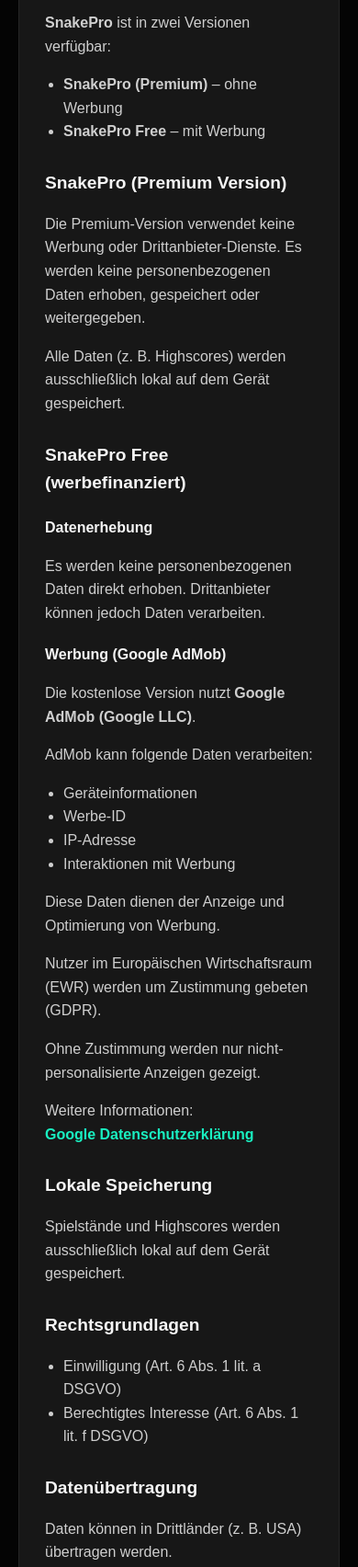
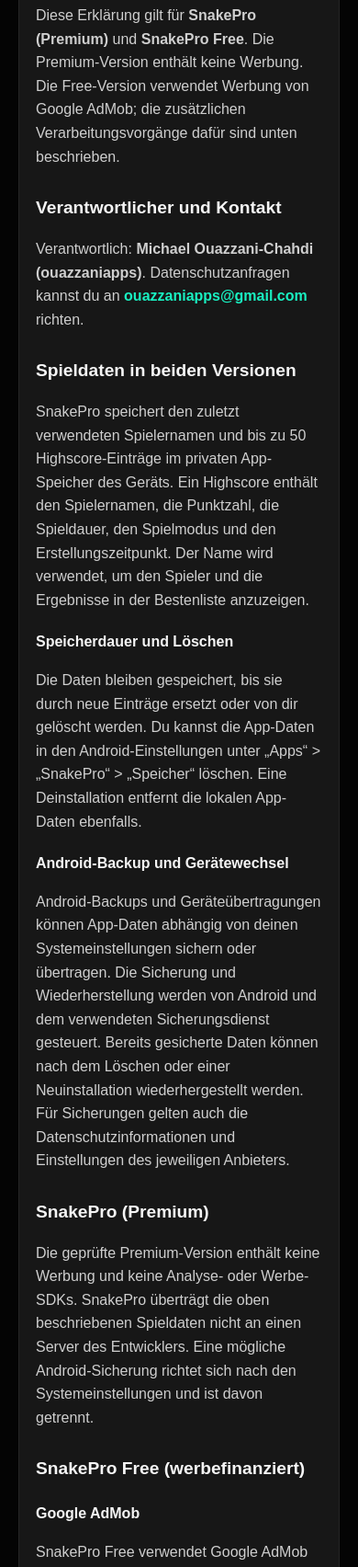
Before and after one commit to MikeOisCool/snakepro-privacy, a plain HTML site: page index.html in a window 390 px wide. Shown: the part 296-2000 px from the top of the page at 92% size. Drawn offline with Linux system fonts and the light colour scheme.

Commit message:
Revise title and meta description in index.html
Updated the title and meta description for better SEO. Adjusted layout and styling for improved readability and responsiveness.

```diff
--- a/index.html
+++ b/index.html
@@ -3,7 +3,8 @@
 <head>
   <meta charset="UTF-8" />
   <meta name="viewport" content="width=device-width, initial-scale=1.0" />
-  <title>Datenschutz – SnakePro</title>
+  <meta name="description" content="Datenschutzerklärung für SnakePro Premium und SnakePro Free." />
+  <title>Datenschutzerklärung – SnakePro</title>
 
   <style>
     :root {
@@ -15,9 +16,7 @@
       --border: rgba(255,255,255,0.06);
     }
 
-    * {
-      box-sizing: border-box;
-    }
+    * { box-sizing: border-box; }
 
     body {
       margin: 0;
@@ -28,7 +27,7 @@
     }
 
     .wrap {
-      max-width: 1100px;
+      max-width: 900px;
       margin: 0 auto;
       padding: 40px 20px 60px;
     }
@@ -44,10 +43,7 @@
       margin-bottom: 8px;
     }
 
-    .subtitle {
-      color: var(--muted);
-      font-size: 1rem;
-    }
+    .subtitle { color: var(--muted); }
 
     .card {
       background: var(--card);
@@ -78,13 +74,8 @@
       color: var(--text);
     }
 
-    p, li {
-      color: var(--muted);
-    }
-
-    ul {
-      padding-left: 20px;
-    }
+    p, li { color: var(--muted); }
+    ul { padding-left: 20px; }
 
     a {
       color: var(--accent);
@@ -92,9 +83,7 @@
       font-weight: 600;
     }
 
-    a:hover {
-      text-decoration: underline;
-    }
+    a:hover { text-decoration: underline; }
 
     .footer-links {
       margin-top: 30px;
@@ -104,121 +93,111 @@
       justify-content: center;
     }
 
-    .note {
-      margin-top: 20px;
-      font-size: 0.95rem;
-      color: var(--muted);
-      text-align: center;
+    @media (max-width: 600px) {
+      .card { padding: 24px 18px; }
     }
   </style>
 </head>
 
 <body>
-  <div class="wrap">
+  <main class="wrap">
+    <header class="header">
+      <div class="brand">SnakePro</div>
+      <div class="subtitle">Datenschutzerklärung</div>
+    </header>
 
-    <div class="header">
-      <div class="brand">SnakePro</div>
-      <div class="subtitle">Meine Android Apps</div>
-    </div>
-
-    <div class="card">
+    <article class="card">
       <h1>Datenschutzerklärung</h1>
 
-      <p><strong>SnakePro</strong> ist in zwei Versionen verfügbar:</p>
-      <ul>
-        <li><strong>SnakePro (Premium)</strong> – ohne Werbung</li>
-        <li><strong>SnakePro Free</strong> – mit Werbung</li>
-      </ul>
-
-      <h2>SnakePro (Premium Version)</h2>
       <p>
-        Die Premium-Version verwendet keine Werbung oder Drittanbieter-Dienste.
-        Es werden keine personenbezogenen Daten erhoben, gespeichert oder weitergegeben.
+        Diese Erklärung gilt für <strong>SnakePro (Premium)</strong> und
+        <strong>SnakePro Free</strong>. Die Premium-Version enthält keine Werbung.
+        Die Free-Version verwendet Werbung von Google AdMob; die zusätzlichen
+        Verarbeitungsvorgänge dafür sind unten beschrieben.
       </p>
 
+      <h2>Verantwortlicher und Kontakt</h2>
       <p>
-        Alle Daten (z. B. Highscores) werden ausschließlich lokal auf dem Gerät gespeichert.
+        Verantwortlich: <strong>Michael Ouazzani-Chahdi (ouazzaniapps)</strong>.
+        Datenschutzanfragen kannst du an
+        <a href="mailto:ouazzaniapps@gmail.com">ouazzaniapps@gmail.com</a> richten.
+      </p>
+
+      <h2>Spieldaten in beiden Versionen</h2>
+      <p>
+        SnakePro speichert den zuletzt verwendeten Spielernamen und bis zu 50
+        Highscore-Einträge im privaten App-Speicher des Geräts. Ein Highscore
+        enthält den Spielernamen, die Punktzahl, die Spieldauer, den Spielmodus
+        und den Erstellungszeitpunkt. Der Name wird verwendet, um den Spieler
+        und die Ergebnisse in der Bestenliste anzuzeigen.
+      </p>
+
+      <h3>Speicherdauer und Löschen</h3>
+      <p>
+        Die Daten bleiben gespeichert, bis sie durch neue Einträge ersetzt oder
+        von dir gelöscht werden. Du kannst die App-Daten in den Android-Einstellungen
+        unter „Apps“ &gt; „SnakePro“ &gt; „Speicher“ löschen. Eine Deinstallation
+        entfernt die lokalen App-Daten ebenfalls.
+      </p>
+
+      <h3>Android-Backup und Gerätewechsel</h3>
+      <p>
+        Android-Backups und Geräteübertragungen können App-Daten abhängig von
+        deinen Systemeinstellungen sichern oder übertragen. Die Sicherung und
+        Wiederherstellung werden von Android und dem verwendeten Sicherungsdienst
+        gesteuert. Bereits gesicherte Daten können nach dem Löschen oder einer
+        Neuinstallation wiederhergestellt werden. Für Sicherungen gelten auch
+        die Datenschutzinformationen und Einstellungen des jeweiligen Anbieters.
+      </p>
+
+      <h2>SnakePro (Premium)</h2>
+      <p>
+        Die geprüfte Premium-Version enthält keine Werbung und keine Analyse-
+        oder Werbe-SDKs. SnakePro überträgt die oben beschriebenen Spieldaten
+        nicht an einen Server des Entwicklers. Eine mögliche Android-Sicherung
+        richtet sich nach den Systemeinstellungen und ist davon getrennt.
       </p>
 
       <h2>SnakePro Free (werbefinanziert)</h2>
-
-      <h3>Datenerhebung</h3>
+      <h3>Google AdMob</h3>
       <p>
-        Es werden keine personenbezogenen Daten direkt erhoben.
-        Drittanbieter können jedoch Daten verarbeiten.
+        SnakePro Free verwendet Google AdMob (Google LLC), um Werbung anzuzeigen.
+        Im Zusammenhang mit der Werbung kann Google beispielsweise Geräteinformationen,
+        die Werbe-ID, die IP-Adresse und Interaktionen mit Anzeigen verarbeiten.
+        Diese Verarbeitung dient der Auslieferung und gegebenenfalls der
+        Personalisierung beziehungsweise Messung von Werbung.
+      </p>
+      <p>
+        Nutzende im Europäischen Wirtschaftsraum werden nach den Angaben für
+        SnakePro Free um Einwilligung gebeten. Ohne Einwilligung werden dort
+        nicht personalisierte Anzeigen gezeigt. Die konkrete Verarbeitung hängt
+        auch von der Auswahl in der Free-Version und den Geräteeinstellungen ab.
+      </p>
+      <p>
+        Dabei kann Google Daten nach eigenen Datenschutzbestimmungen verarbeiten
+        und gegebenenfalls in andere Länder übertragen. Weitere Informationen:
+        <a href="https://policies.google.com/privacy" target="_blank" rel="noopener noreferrer">
+          Datenschutzerklärung von Google
+        </a>.
       </p>
 
-      <h3>Werbung (Google AdMob)</h3>
+      <h2>Deine Rechte</h2>
       <p>
-        Die kostenlose Version nutzt <strong>Google AdMob (Google LLC)</strong>.
+        Du kannst dich mit Fragen zu deinen Datenschutzrechten an
+        <a href="mailto:ouazzaniapps@gmail.com">ouazzaniapps@gmail.com</a> wenden.
+        Lokal gespeicherte Spieldaten kannst du außerdem wie oben beschrieben
+        über die Android-Einstellungen löschen. Eine in SnakePro Free erteilte
+        Einwilligung kannst du über die dort verfügbaren Datenschutz- und
+        Einwilligungseinstellungen widerrufen oder ändern.
       </p>
 
-      <p>AdMob kann folgende Daten verarbeiten:</p>
-      <ul>
-        <li>Geräteinformationen</li>
-        <li>Werbe-ID</li>
-        <li>IP-Adresse</li>
-        <li>Interaktionen mit Werbung</li>
-      </ul>
+      <p><strong>Stand:</strong> 30. Oktober 2026</p>
 
-      <p>
-        Diese Daten dienen der Anzeige und Optimierung von Werbung.
-      </p>
-
-      <p>
-        Nutzer im Europäischen Wirtschaftsraum (EWR) werden um Zustimmung gebeten (GDPR).
-      </p>
-
-      <p>
-        Ohne Zustimmung werden nur nicht-personalisierte Anzeigen gezeigt.
-      </p>
-
-      <p>
-        Weitere Informationen:
-        <br>
-        <a href="https://policies.google.com/privacy" target="_blank" rel="noopener noreferrer">
-          Google Datenschutzerklärung
-        </a>
-      </p>
-
-      <h2>Lokale Speicherung</h2>
-      <p>
-        Spielstände und Highscores werden ausschließlich lokal auf dem Gerät gespeichert.
-      </p>
-
-      <h2>Rechtsgrundlagen</h2>
-      <ul>
-        <li>Einwilligung (Art. 6 Abs. 1 lit. a DSGVO)</li>
-        <li>Berechtigtes Interesse (Art. 6 Abs. 1 lit. f DSGVO)</li>
-      </ul>
-
-      <h2>Datenübertragung</h2>
-      <p>
-        Daten können in Drittländer (z. B. USA) übertragen werden.
-      </p>
-
-      <h2>Ihre Rechte</h2>
-      <ul>
-        <li>Auskunft über Ihre Daten</li>
-        <li>Löschung Ihrer Daten</li>
-        <li>Widerspruch gegen Verarbeitung</li>
-        <li>Widerruf erteilter Einwilligungen</li>
-      </ul>
-
-      <h2>Kontakt</h2>
-      <p>
-        E-Mail:
-        <a href="mailto:ouazzaniapps@gmail.com">ouazzaniapps@gmail.com</a>
-      </p>
-
-      <p class="note"><strong>Stand:</strong> März 2026</p>
-
-      <div class="footer-links">
+      <nav class="footer-links" aria-label="Weitere Informationen">
         <a href="https://mikeoiscool.github.io/">Startseite</a>
         <a href="https://mikeoiscool.github.io/impressum.html">Impressum</a>
-      </div>
-    </div>
-
-  </div>
+      </nav>
+    </article>
+  </main>
 </body>
 </html>
```
